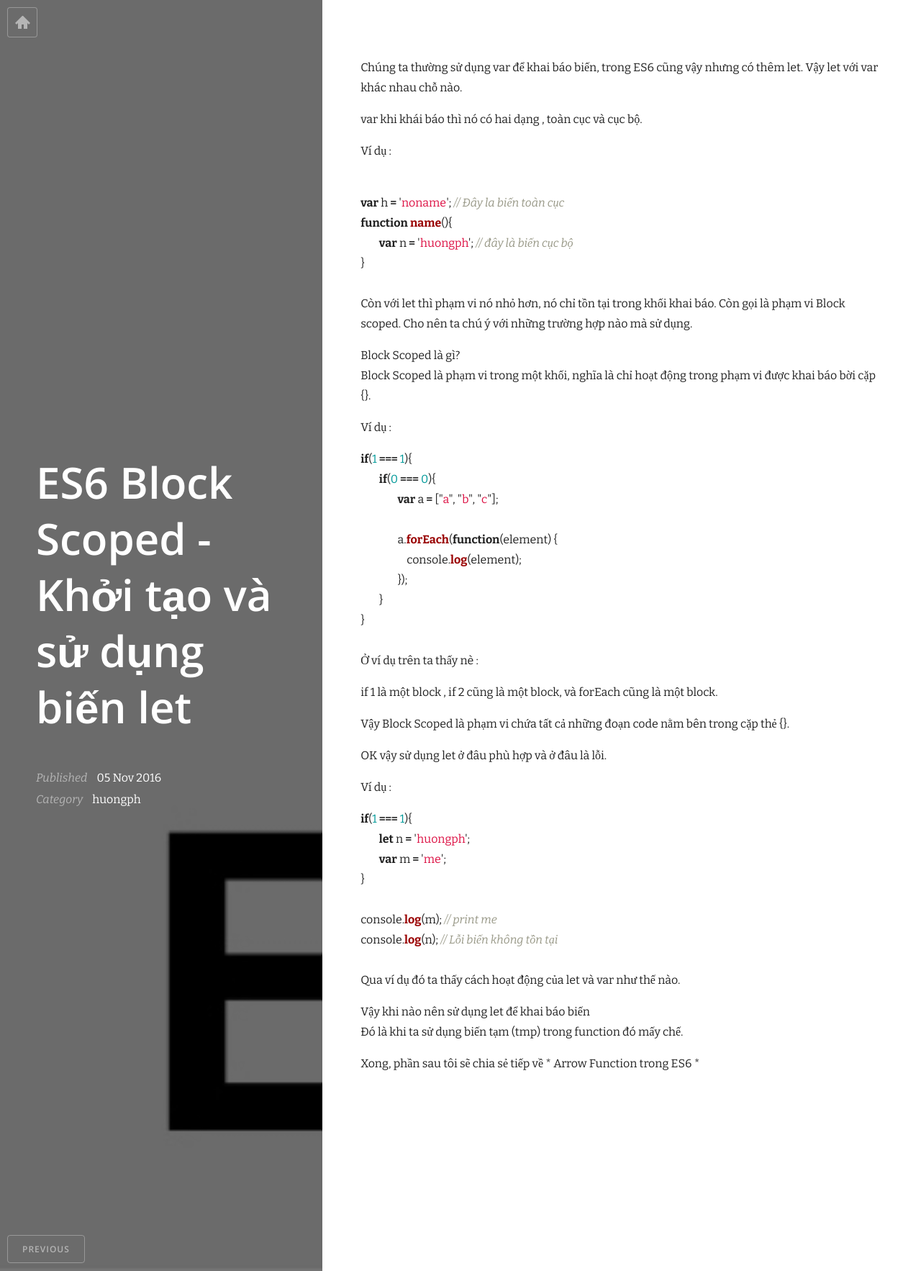
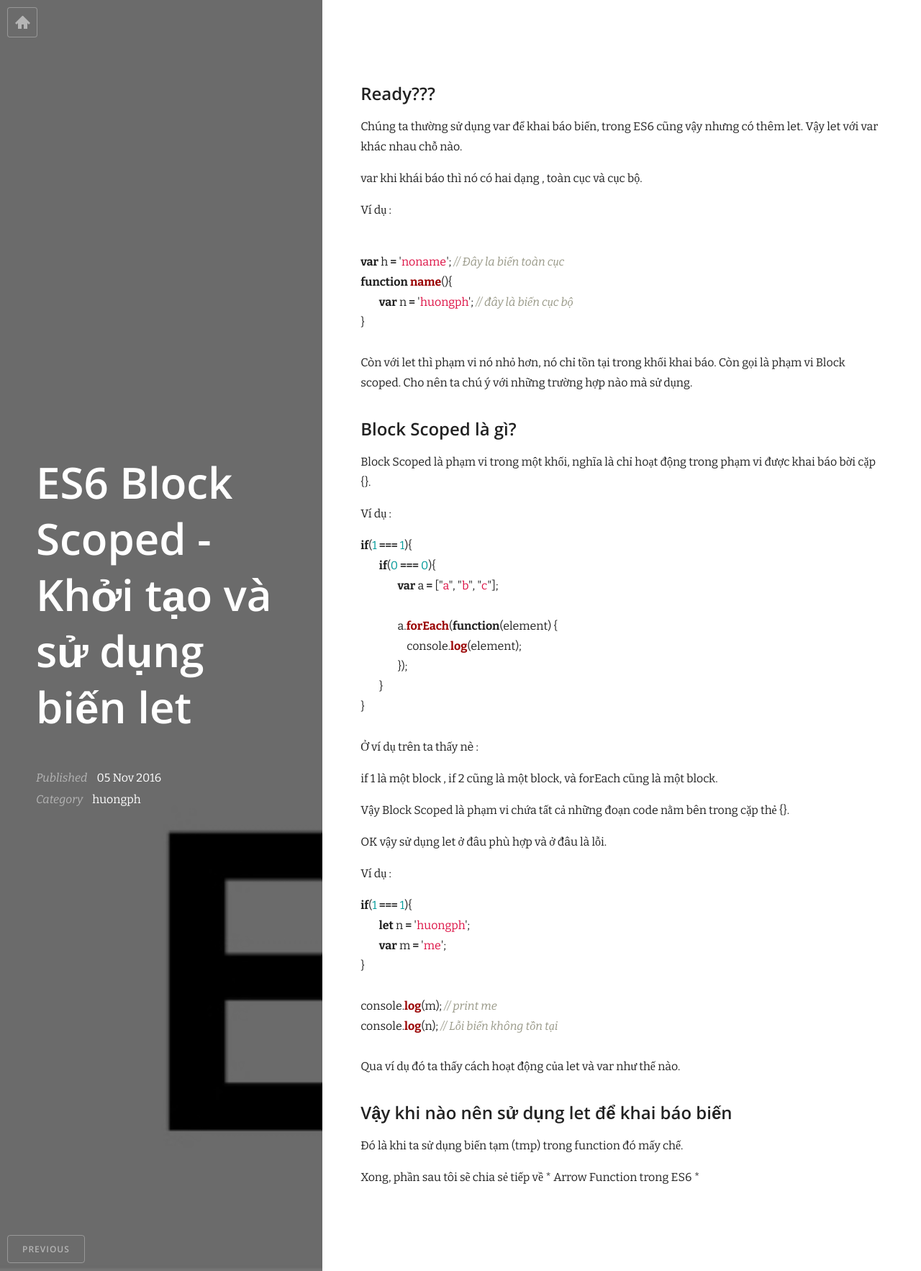
Before and after one commit to es6script/es6script.github.io, a Jekyll site: the page built from _posts/2016-11-05-su-dung-let-trong-es6.md, in a window 1280 px wide. Shown: the whole page at 72% size. Built offline with Jekyll 4.4.1, drawn with Linux system fonts in a browser that asks for light colours; nearby versions of some CDN libraries; Markdown is read by kramdown in place of the engine named in the settings.

Commit message:
Update 2016-11-05-su-dung-let-trong-es6.md

```diff
--- a/_posts/2016-11-05-su-dung-let-trong-es6.md
+++ b/_posts/2016-11-05-su-dung-let-trong-es6.md
@@ -5,6 +5,8 @@ date: 2016-11-05 14:30:00
 categories: huongph
 featured_image: /images/corver.jpg
 ---
+
+## Ready???
 
 Chúng ta thường sử dụng var để khai báo biến, trong ES6 cũng vậy nhưng có thêm let.
 Vậy `let` với `var` khác nhau chỗ nào.
@@ -24,7 +26,7 @@ function name(){
 
 Còn với `let` thì phạm vi nó nhỏ hơn, nó chỉ tồn tại trong khối khai báo. Còn gọi là phạm vi Block scoped. Cho nên ta chú ý với những trường hợp nào mà sử dụng.
 
-### Block Scoped là gì?
+## Block Scoped là gì?
 
 Block Scoped là phạm vi trong một khối, nghĩa là chỉ hoạt động trong phạm vi được khai báo bời cặp {}.
 
@@ -66,7 +68,7 @@ console.log(n); // Lỗi biến không tồn tại
 
 Qua ví dụ đó ta thấy cách hoạt động của `let` và `var` như thế nào.
 
-### Vậy khi nào nên sử dụng let để khai báo biến
+## Vậy khi nào nên sử dụng let để khai báo biến
 
 Đó là khi ta sử dụng biến tạm (tmp) trong function đó mấy chế.
 
```
